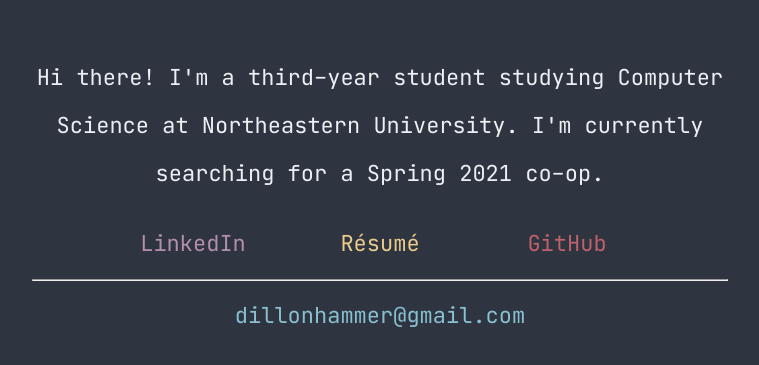
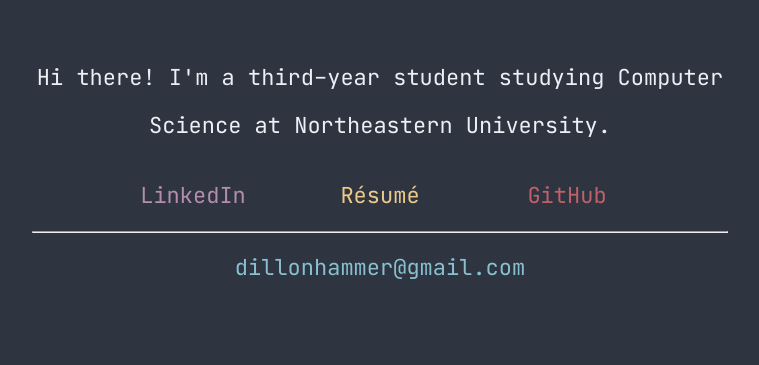
Before and after one commit to dillonhammer/dillonhammer.github.io, a plain HTML site: page index.html in a window 1280 px wide. Shown: the part 207-572 px from the top of the page, without its empty margins (260-1019 px from the left). Drawn offline with Linux system fonts and the light colour scheme.

Commit message:
Edit message

```diff
--- a/index.html
+++ b/index.html
@@ -10,7 +10,7 @@
 		<h1 id="name">Dillon Hammer</h1>
 		<div id="body">
 			<p id="intro">Hi there! I'm a third-year student studying Computer Science
-				at Northeastern University. I'm currently searching for a Spring 2021 co-op.
+				at Northeastern University.
 			</p>
 			<div id="links">
 				<a id="linkedin" class="link" href="https://www.linkedin.com/in/dillon-hammer" target="_blank">
```
